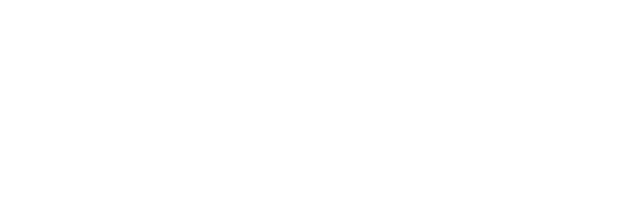
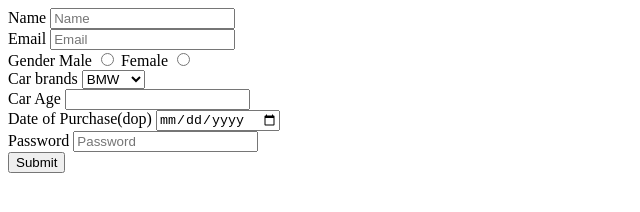
Before and after one commit to acciojob/car-insurance-form-MdAzarudeen, a website: page main.html in a window 1280 px wide. Shown: the whole page, without its empty margins (0-640 px from the left). Drawn offline with Linux system fonts and the light colour scheme.

Commit message:
created a submission

```diff
--- a/main.html
+++ b/main.html
@@ -8,6 +8,38 @@
 
 <body>
 	<!-- the entire body must be written by student -->
+	<form action="" method="post">
+		<label for="name">Name</label>
+		<input type="text" id="name" name="name" placeholder="Name" required>
+		<br>
+		<label for="email">Email</label>
+		<input type="email" id="email" name="email" placeholder="Email" required>
+		<br>
+		<label>Gender</label>
+		<label for="gender_m">Male</label>
+		<input type="radio" id="gender_m" name="gender" required>
+
+		<label for="gender_f">Female</label>
+		<input type="radio" id="gender_f" name="gender" required>
+		<br>
+		<label for="cars">Car brands</label>
+		<select type="select" id="cars" name="carbrands" placeholder="--Please choose an option--" >
+		<option value="BMW">BMW</option>
+			<option value="Audi">Audi</option>
+			<option value="MANGO">Mango</option>
+		</select>
+		<br>
+		<label for="carage">Car Age</label>
+		<input type="number" id="carage" required>
+		<br>
+		<label for="dop">Date of Purchase(dop)</label>
+		<input type="date" id="dop" name="dop" required>
+<br>
+		<label for="password">Password</label>
+		<input type="password" id="password" name="password" placeholder="Password" required>
+<br>
+		<button type="submit">Submit</button>
+	</form>
     <script type="text/javascript" src="./script.js">
 </script>
 
```
